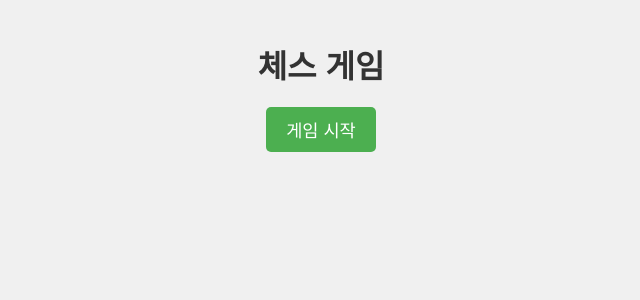
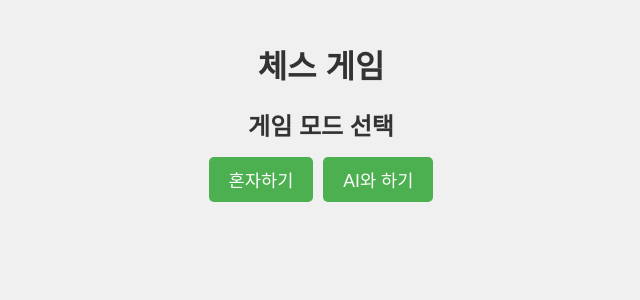
Before and after one commit to longrunBiin/chess_web, a Vue app: page / in a window 1280 px wide. Shown: the top 300 px of the page, without its empty margins (319-959 px from the left). Built offline with nearby package versions, Linux system fonts and the light colour scheme.

Commit message:
체스 게임 구현: AI 모드 추가

```diff
--- a/src/App.vue
+++ b/src/App.vue
@@ -19,7 +19,8 @@
                              :class="{
                                  'white': (rowIndex + colIndex) % 2 === 0,
                                  'black': (rowIndex + colIndex) % 2 === 1,
-                                 'selected': isSelected(rowIndex, colIndex)
+                                 'selected': isSelected(rowIndex, colIndex),
+                                 'valid-move': isValidMove(rowIndex, colIndex)
                              }"
                              @click="handleCellClick(rowIndex, colIndex)">
                             <div class="piece" v-if="piece">{{ piece }}</div>
@@ -34,9 +35,29 @@
             </div>
         </div>
         <div class="controls">
-            <button @click="startGame" :disabled="gameStatus === 'playing'">
-                {{ gameStatus === 'playing' ? '게임 진행중' : '게임 시작' }}
-            </button>
+            <div v-if="gameStatus === 'idle'" class="game-modes">
+                <h2>게임 모드 선택</h2>
+                <div class="mode-buttons">
+                    <button @click="startSoloGame">혼자하기</button>
+                    <button @click="startAIGame">AI와 하기</button>
+                </div>
+            </div>
+            <div v-if="gameStatus === 'idle' && showAIOptions" class="ai-options">
+                <h3>AI 난이도 선택</h3>
+                <div class="difficulty-buttons">
+                    <button @click="selectDifficulty('easy')">쉬움</button>
+                    <button @click="selectDifficulty('normal')">보통</button>
+                    <button @click="selectDifficulty('hard')">어려움</button>
+                </div>
+            </div>
+            <div v-if="gameStatus === 'idle' && showTeamSelection" class="team-selection">
+                <h3>팀 선택</h3>
+                <div class="team-buttons">
+                    <button @click="selectTeam('white')">흰색 팀</button>
+                    <button @click="selectTeam('black')">검은색 팀</button>
+                </div>
+            </div>
+            <button v-if="gameStatus === 'finished'" @click="startGame">다시 시작</button>
         </div>
         <div v-if="gameStatus === 'playing'" class="coordinates">
             <div class="coordinate-info" v-if="selectedPosition">
@@ -101,6 +122,11 @@ export default {
             message: '',
             type: 'error'
         })
+        const showAIOptions = ref(false)
+        const showTeamSelection = ref(false)
+        const selectedDifficulty = ref(null)
+        const selectedTeam = ref(null)
+        const isAIMode = ref(false)
 
         const API_URL = import.meta.env.VITE_API_URL
 
@@ -137,9 +163,32 @@ export default {
             sessionStorage.clear()
         }
 
-        const initializeBoard = async () => {
+        const startSoloGame = () => {
+            isAIMode.value = false
+            startGame('none')
+        }
+
+        const startAIGame = () => {
+            isAIMode.value = true
+            showAIOptions.value = true
+        }
+
+        const selectDifficulty = (difficulty) => {
+            selectedDifficulty.value = difficulty
+            showAIOptions.value = false
+            showTeamSelection.value = true
+        }
+
+        const selectTeam = (team) => {
+            selectedTeam.value = team
+            showTeamSelection.value = false
+            startGame(selectedDifficulty.value)
+        }
+
+        const startGame = async (difficulty) => {
+            clearGameState()
             try {
-                const response = await axios.get(`${API_URL}/api/start`, {
+                const response = await axios.get(`${API_URL}/api/start/${difficulty}`, {
                     headers: {
                         'Cache-Control': 'no-cache',
                         'Pragma': 'no-cache',
@@ -153,6 +202,11 @@ export default {
                     currentTurn.value = 'white'
                     gameStatus.value = 'playing'
                     showNotification(response.data.message, 'success')
+
+                    // AI 모드이고 검은색 팀을 선택한 경우, AI의 첫 수를 요청
+                    if (isAIMode.value && selectedTeam.value === 'black') {
+                        await requestAIMove()
+                    }
                 } else {
                     showNotification(response.data.message)
                 }
@@ -162,9 +216,22 @@ export default {
             }
         }
 
-        const startGame = async () => {
-            clearGameState()
-            await initializeBoard()
+        const requestAIMove = async () => {
+            try {
+                const response = await axios.post(`${API_URL}/api/move/ai`, {
+                    difficulty: selectedDifficulty.value
+                })
+
+                if (response.data.isSuccess) {
+                    const { result } = response.data
+                    updateBoard(result.board)
+                    currentTurn.value = currentTurn.value === 'white' ? 'black' : 'white'
+                    showNotification('AI가 수를 두었습니다.', 'success')
+                }
+            } catch (error) {
+                showNotification('AI 수 요청 중 오류가 발생했습니다.')
+                console.error('Error:', error)
+            }
         }
 
         const isSelected = (row, col) => {
@@ -188,6 +255,13 @@ export default {
         const handleCellClick = async (row, col) => {
             if (gameStatus.value !== 'playing') return
 
+            // AI 모드일 때 자신의 턴이 아닌 경우 클릭 무시
+            if (isAIMode.value &&
+                ((selectedTeam.value === 'white' && currentTurn.value === 'black') ||
+                 (selectedTeam.value === 'black' && currentTurn.value === 'white'))) {
+                return
+            }
+
             const clickedPiece = board.value[row][col]
 
             if (selectedPosition.value) {
@@ -198,72 +272,58 @@ export default {
 
                 if (isValidMove(row, col)) {
                     try {
-                        const startPos = getCoordinateString(selectedPosition.value);
-                        const endPos = getCoordinateString({ row, col });
+                        const startPos = getCoordinateString(selectedPosition.value)
+                        const endPos = getCoordinateString({ row, col })
 
                         const moveResponse = await axios.post(`${API_URL}/api/move`, {
                             startPos,
                             endPos
-                        }, {
-                            headers: {
-                                'Cache-Control': 'no-cache',
-                                'Pragma': 'no-cache',
-                                'Expires': '0'
-                            }
                         })
 
                         if (moveResponse.data.isSuccess) {
-                            const { result } = moveResponse.data;
+                            const { result } = moveResponse.data
 
-                            // 기물 이동 후 보드 업데이트
-                            const fromPos = selectedPosition.value;
-                            const toPos = { row, col };
+                            const fromPos = selectedPosition.value
+                            const toPos = { row, col }
 
-                            // 기존 위치의 기물을 새로운 위치로 이동
-                            const movingPiece = board.value[fromPos.row][fromPos.col];
-                            board.value[fromPos.row][fromPos.col] = '';
-                            board.value[toPos.row][toPos.col] = movingPiece;
+                            const movingPiece = board.value[fromPos.row][fromPos.col]
+                            board.value[fromPos.row][fromPos.col] = ''
+                            board.value[toPos.row][toPos.col] = movingPiece
 
-                            selectedPosition.value = null;
+                            selectedPosition.value = null
+                            currentTurn.value = currentTurn.value === 'white' ? 'black' : 'white'
+                            showNotification(moveResponse.data.message, 'success')
 
-                            // 턴 변경
-                            currentTurn.value = currentTurn.value === 'white' ? 'black' : 'white';
-                            showNotification(moveResponse.data.message, 'success');
+                            // AI 모드일 때 플레이어의 수가 끝나면 AI의 수를 요청
+                            if (isAIMode.value &&
+                                ((selectedTeam.value === 'white' && currentTurn.value === 'black') ||
+                                 (selectedTeam.value === 'black' && currentTurn.value === 'white'))) {
+                                await requestAIMove()
+                            }
 
-                            // 킹을 잡았을 경우 게임 종료
                             if (moveResponse.data.message.includes('킹을 잡았습니다')) {
-                                gameStatus.value = 'finished';
+                                gameStatus.value = 'finished'
 
-                                // 결과 API 호출
-                                const color = result.movePiece.white ? 'white' : 'black';
-                                const resultResponse = await axios.get(`${API_URL}/api/result?color=${color}`);
+                                const color = result.movePiece.white ? 'white' : 'black'
+                                const resultResponse = await axios.get(`${API_URL}/api/result?color=${color}`)
 
                                 if (resultResponse.data.isSuccess) {
-                                    const { result: gameResultData } = resultResponse.data;
+                                    const { result: gameResultData } = resultResponse.data
                                     gameResult.value = {
                                         winner: gameResultData.winnerColor === 'WHITE' ? '흰색' : '검은색',
                                         winnerPieces: gameResultData.whiteScore,
                                         loserPieces: gameResultData.loserScore,
                                         winnerPiecesList: gameResultData.winnerPieces,
                                         loserPiecesList: gameResultData.loserPieces
-                                    };
-
-                                    // 점수 최종 업데이트
-                                    if (gameResultData.winnerColor === 'WHITE') {
-                                        whiteScore.value = gameResultData.whiteScore;
-                                        blackScore.value = gameResultData.loserScore;
-                                    } else {
-                                        whiteScore.value = gameResultData.loserScore;
-                                        blackScore.value = gameResultData.whiteScore;
                                     }
                                 }
                             }
                         } else {
-                            showNotification(moveResponse.data.message);
+                            showNotification(moveResponse.data.message)
                         }
                     } catch (error) {
-                        showNotification(error.response?.data?.message || '서버 오류가 발생했습니다.');
-                        console.error('Error:', error);
+                        showNotification(error.response?.data?.message || '서버 오류가 발생했습니다.')
+                        console.error('Error:', error)
                     }
                 } else {
                     showNotification('해당 위치로 이동할 수 없습니다.')
@@ -298,6 +358,15 @@ export default {
             blackScore,
             gameResult,
             notification,
+            showAIOptions,
+            showTeamSelection,
+            selectedDifficulty,
+            selectedTeam,
+            isAIMode,
+            startSoloGame,
+            startAIGame,
+            selectDifficulty,
+            selectTeam,
             startGame,
             isSelected,
             isValidMove,
@@ -384,6 +453,14 @@ h1 {
 
 .selected {
     background-color: #baca44;
+}
+
+.valid-move::after {
+    content: '';
+    width: 20px;
+    height: 20px;
+    background-color: rgba(0, 0, 0, 0.2);
+    border-radius: 50%;
 }
 
 .piece {
@@ -531,6 +608,26 @@ h3 {
     color: #333;
 }
 
+.game-modes {
+    margin-bottom: 20px;
+}
+
+.mode-buttons, .difficulty-buttons, .team-buttons {
+    display: flex;
+    gap: 10px;
+    justify-content: center;
+    margin-top: 10px;
+}
+
+.ai-options, .team-selection {
+    margin-top: 20px;
+}
+
+h2, h3 {
+    color: #333;
+    margin-bottom: 15px;
+}
+
 @keyframes slideDown {
     from {
         transform: translate(-50%, -100%);
```
